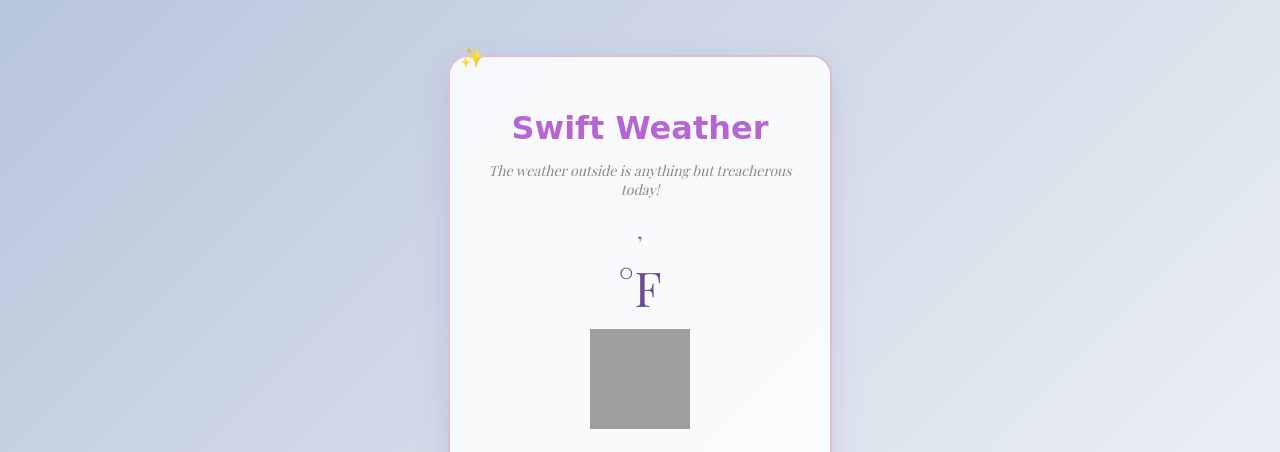
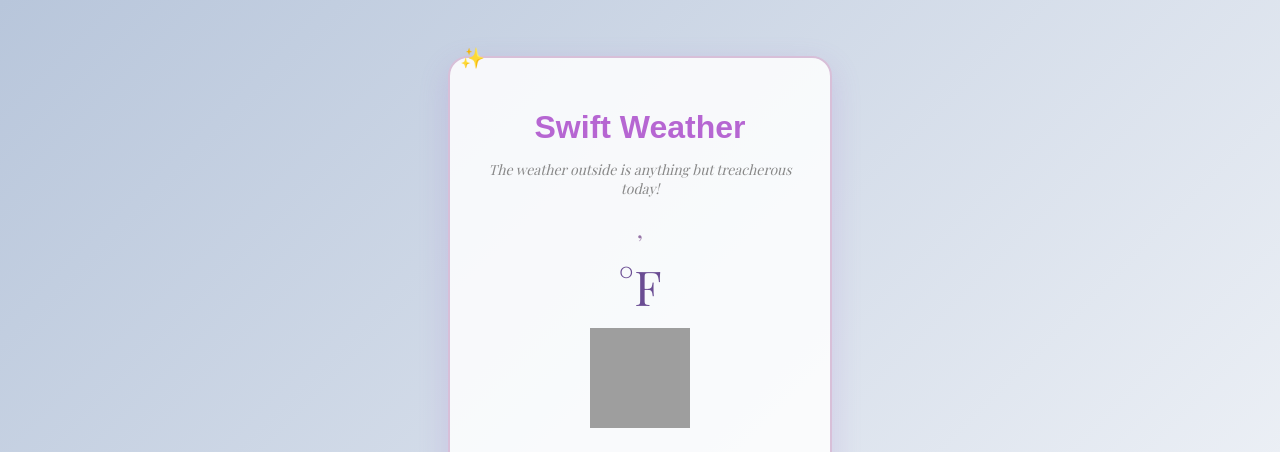
Before and after one commit to ainslee-c/weather-dashboard, a Flask app: page / in a window 1280 px wide. Shown: the top 452 px of the page. Run offline with Flask 3, Linux system fonts and the light colour scheme; data that the repository does not hold is empty; some web fonts are replaced; grey boxes are pictures that could not be loaded.

Commit message:
Update font for header

```diff
--- a/templates/index.html
+++ b/templates/index.html
@@ -39,7 +39,7 @@
             font-size: 20px;
         }
         .swift-header h1 {
-            font-family: 'Brush Script MT', cursive;
+            font-family: 'Neue Haas Grotesk Display Pro', sans-serif;
             color: #b666d2;
             margin-bottom: 5px;
         }
```
